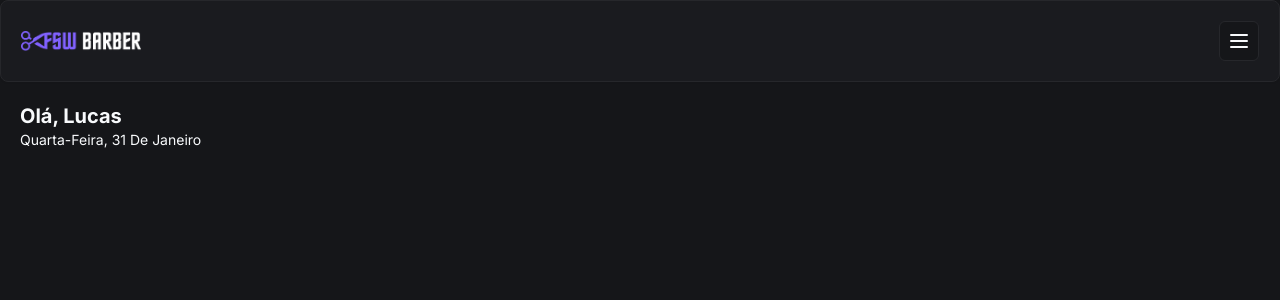
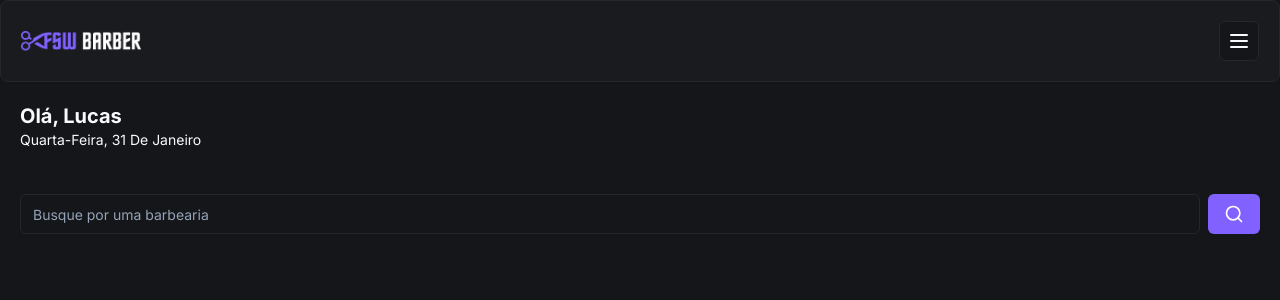
Before and after one commit to lucasdasilva182/barberApp, a Next.js app: page / in a window 1280 px wide. Shown: the top 300 px of the page. Built offline with nearby package versions, Linux system fonts and the light colour scheme.

Commit message:
feat: add initial components

```diff
--- /dev/null
+++ b/app/(home)/_components/search.tsx
@@ -0,0 +1,18 @@
+'use client';
+
+import { Button } from '@/app/_components/ui/button';
+import { Input } from '@/app/_components/ui/input';
+import { SearchIcon } from 'lucide-react';
+
+const Search = () => {
+  return (
+    <div className="flex items-center gap-2">
+      <Input placeholder="Busque por uma barbearia" />
+      <Button variant="default">
+        <SearchIcon size={20} />
+      </Button>
+    </div>
+  );
+};
+
+export default Search;
--- a/app/(home)/page.tsx
+++ b/app/(home)/page.tsx
@@ -1,6 +1,7 @@
 import { format } from 'date-fns';
 import Header from '../_components/header';
 import { ptBR } from 'date-fns/locale';
+import Search from './_components/search';
 
 export default function Home() {
   return (
@@ -15,6 +16,10 @@
           })}
         </p>
       </div>
+
+      <div className="px-5 mt-6">
+        <Search />
+      </div>
     </div>
   );
 }
--- /dev/null
+++ b/app/_components/ui/input.tsx
@@ -0,0 +1,25 @@
+import * as React from "react"
+
+import { cn } from "@/app/_lib/utils"
+
+export interface InputProps
+  extends React.InputHTMLAttributes<HTMLInputElement> {}
+
+const Input = React.forwardRef<HTMLInputElement, InputProps>(
+  ({ className, type, ...props }, ref) => {
+    return (
+      <input
+        type={type}
+        className={cn(
+          "flex h-10 w-full rounded-md border border-input bg-background px-3 py-2 text-sm ring-offset-background file:border-0 file:bg-transparent file:text-sm file:font-medium placeholder:text-muted-foreground focus-visible:outline-none focus-visible:ring-2 focus-visible:ring-ring focus-visible:ring-offset-2 disabled:cursor-not-allowed disabled:opacity-50",
+          className
+        )}
+        ref={ref}
+        {...props}
+      />
+    )
+  }
+)
+Input.displayName = "Input"
+
+export { Input }
```
